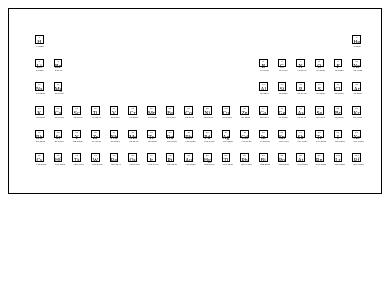
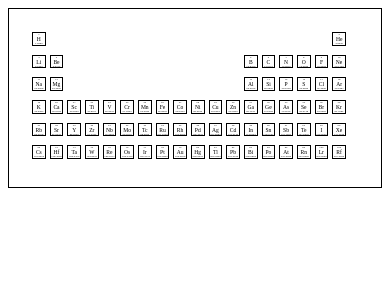
Before and after one commit to dbrudner/periodic-table, a React (Create React App) app: page / in a window 390 px wide. Shown: the top 300 px of the page. Built offline with nearby package versions, Linux system fonts and the light colour scheme.

Commit message:
layout nearly finished

```diff
--- a/src/element.js
+++ b/src/element.js
@@ -1,15 +1,7 @@
 import React, {Component } from 'react';
 import styled from "styled-components";
 
-const ElementContainer = styled.div`
-	border: 1px solid black;
-	text-align: center;
-	width: calc(100vw/18 - 15px);
-	height: calc(100vw/18 - 15px);
-	display: inline-block;
-	margin: 5px;
-	position: relative;
-`
+
 
 export default props => {
 	const { openDetailedView, element } = props;
@@ -19,7 +11,6 @@ export default props => {
 	const handleClick = () => {
 		// openDetailedView(element);
 	}
-
 
 	const getFontSize = () => {
 		if (width > 1200) return `calc(100vw/120)`
@@ -31,8 +22,23 @@ export default props => {
 		return `calc(100vw/70)`
 	}
 
+	const getMargin = () => {
+		if (width > 1200) return "5px";
+		return "2px";
+	}
+
+	const ElementContainer = styled.div`
+		border: 1px solid black;
+		text-align: center;
+		width: ${props => `calc(100vw/18 - ${props.smallScreen ? 10 : 15}px)`};
+		height: ${props => `calc(100vw/18 - ${props.smallScreen ? 10 : 15}px)`};
+		display: inline-block;
+		margin: ${props => props.smallScreen ? "2px" : "5px"};
+		position: relative;
+	`
+
 	return (
-		<ElementContainer onClick={handleClick}>
+		<ElementContainer smallScreen={window.innerWidth < 1200} onClick={handleClick}>
 			<div style={{fontSize: getFontSize()}}>{number}</div>
 			<div style={{fontSize: getLargeFontSize()}}>{symbol}</div>
 			<div style={{fontSize: getFontSize()}}>{(atomic_mass).toFixed(4)}</div>
--- a/src/table.js
+++ b/src/table.js
@@ -20,15 +20,19 @@ const Block = styled.div`
 `
 // width: ${props => `calc(100vw/18 - 15px + ${props.blocks * 2}px + ${props.blocks * 5 * 2}px`})}
 
-
 const Divider = styled.div`
-	width: ${props => `calc(((100vw/18 - 15px) + 12px) * ${props.blocks})`};
+	width: ${props => `calc(((100vw/18 - ${props.smallScreen ? "10px" : "15px"}) + ${props.smallScreen ? "6px" : "12px"}) * ${props.blocks})`};
 `
 
 export default props => {
 	const twoRowElements = [...periodicTable.elements.slice(56, 70), ...periodicTable.elements.slice(87, 101)]
 	const elements = [...periodicTable.elements.slice(0, 55), ...periodicTable.elements.slice(71, 86), ...periodicTable.elements.slice(102)]
 	const renderElementsBlock = elements => elements.map(element => <Element openDetailedView={props.openDetailedView} element={element} />)
+
+	const getMargin = () => {
+		if (window.innerWidth > 1200) return 5;
+		return 2;
+	}
 
 	return (
 		<div>
@@ -38,7 +42,7 @@ export default props => {
 						<Element openDetailedView={props.openDetailedView} element={elements[0]} />
 					</Block>
 					<Block>
-						<Divider blocks={16} />
+						<Divider smallScreen={window.innerWidth < 1200} blocks={16} />
 					</Block>
 					<Block>
 						<Element openDetailedView={props.openDetailedView} element={elements[1]} />
@@ -49,7 +53,7 @@ export default props => {
 						{renderElementsBlock([...elements.slice(2,4)])}
 					</Block>
 					<Block>
-						<Divider blocks={10} />
+						<Divider smallScreen={window.innerWidth < 1200} blocks={10} />
 					</Block>
 					<Block>
 						{renderElementsBlock([...elements.slice(4,10)])}
@@ -60,7 +64,7 @@ export default props => {
 						{renderElementsBlock([...elements.slice(10,12)])}
 					</Block>
 					<Block>
-						<Divider blocks={10} />
+						<Divider smallScreen={window.innerWidth < 1200} blocks={10} />
 					</Block>
 					<Block>
 						{renderElementsBlock([...elements.slice(12,18)])}
```
